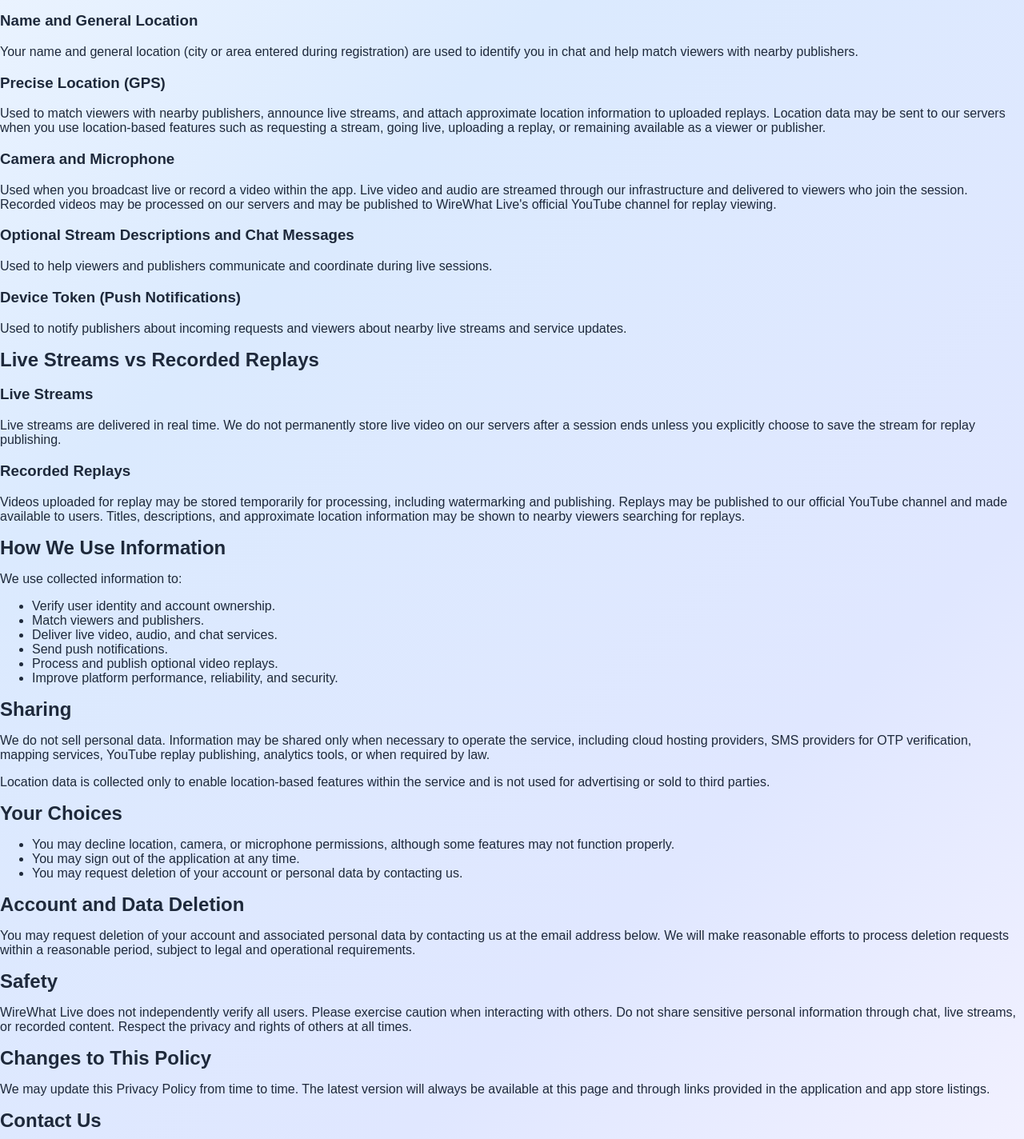
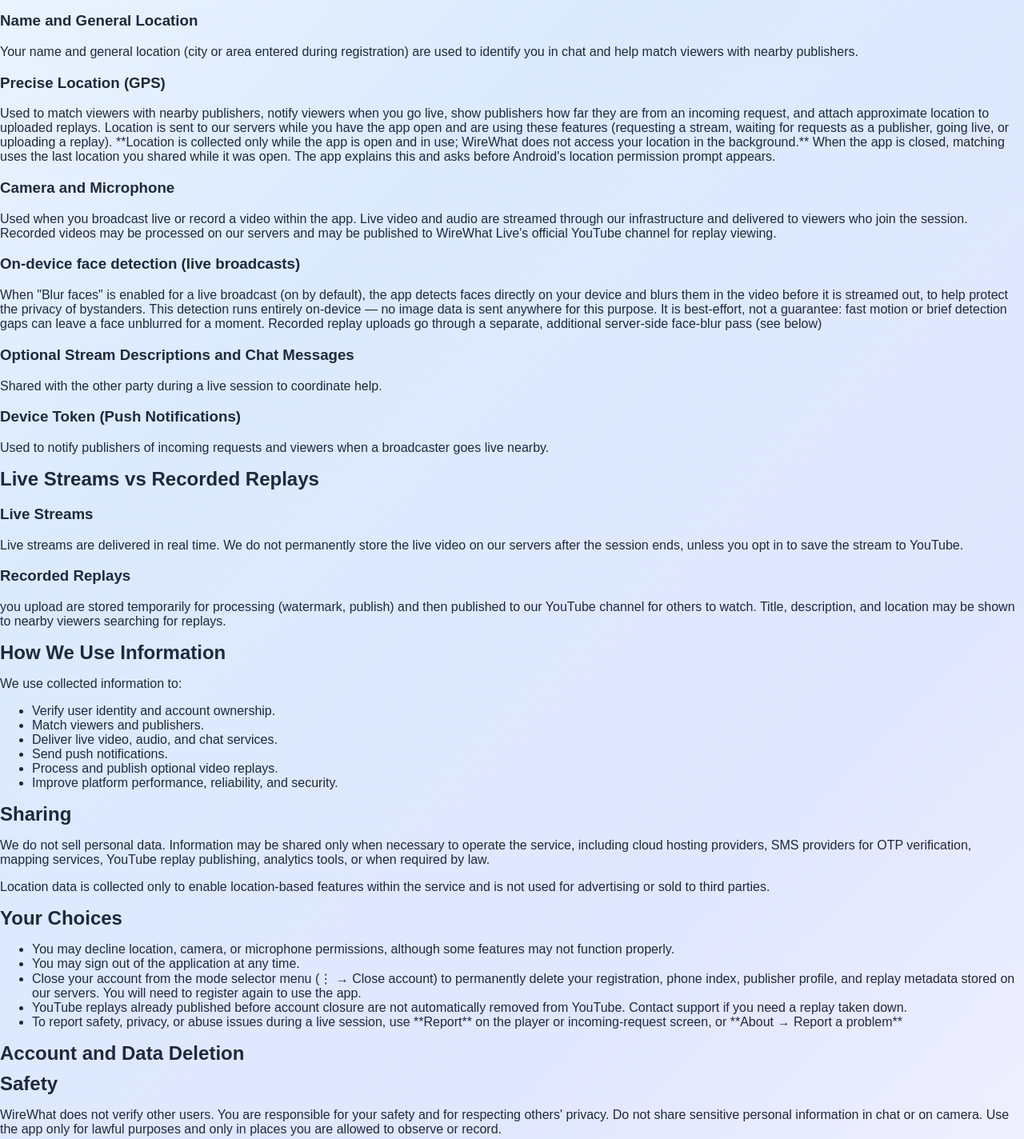
Before and after one commit to wishlandtechnology/wirewhat.live, a plain HTML site: page privacy.html in a window 1280 px wide. Shown: the part 240-1664 px from the top of the page at 80% size. Drawn offline with Linux system fonts and the light colour scheme.

Commit message:
Revise privacy policy for clarity and detail
Updated privacy policy details regarding location data, camera and microphone usage, and account deletion procedures.

```diff
--- a/privacy.html
+++ b/privacy.html
@@ -35,10 +35,14 @@
 
     <h3>Precise Location (GPS)</h3>
     <p>
-        Used to match viewers with nearby publishers, announce live streams, and attach
-        approximate location information to uploaded replays. Location data may be sent
-        to our servers when you use location-based features such as requesting a stream,
-        going live, uploading a replay, or remaining available as a viewer or publisher.
+        Used to match viewers with nearby publishers, notify viewers when you go live,
+        show publishers how far they are from an incoming request, and attach approximate
+        location to uploaded replays. Location is sent to our servers while you have the app open
+        and are using these features (requesting a stream, waiting for requests as a publisher,
+        going live, or uploading a replay). **Location is collected only while the app is open
+        and in use; WireWhat does not access your location in the background.** When the app is closed,
+        matching uses the last location you shared while it was open. The app explains this and asks
+        before Android's location permission prompt appears.
     </p>
 
     <h3>Camera and Microphone</h3>
@@ -48,33 +52,38 @@
         the session. Recorded videos may be processed on our servers and may be published
         to WireWhat Live's official YouTube channel for replay viewing.
     </p>
+    <h3>On-device face detection (live broadcasts)</h3>
+    <p>
+        When "Blur faces" is enabled for a live broadcast (on by default), the app detects faces directly
+        on your device and blurs them in the video before it is streamed out, to help protect the privacy of
+        bystanders. This detection runs entirely on-device — no image data is sent anywhere for this purpose.
+        It is best-effort, not a guarantee: fast motion or brief detection gaps can leave a face unblurred for a moment.
+        Recorded replay uploads go through a separate, additional server-side face-blur pass (see below)
+    </p>
 
     <h3>Optional Stream Descriptions and Chat Messages</h3>
     <p>
-        Used to help viewers and publishers communicate and coordinate during live sessions.
+        Shared with the other party during a live session to coordinate help.
     </p>
 
     <h3>Device Token (Push Notifications)</h3>
     <p>
-        Used to notify publishers about incoming requests and viewers about nearby live
-        streams and service updates.
+        Used to notify publishers of incoming requests and viewers when a broadcaster goes live nearby.
     </p>
 
     <h2>Live Streams vs Recorded Replays</h2>
 
     <h3>Live Streams</h3>
     <p>
-        Live streams are delivered in real time. We do not permanently store live video
-        on our servers after a session ends unless you explicitly choose to save the
-        stream for replay publishing.
+        Live streams are delivered in real time. We do not permanently store the live video on our
+        servers after the session ends, unless you opt in to save the stream to YouTube.
     </p>
 
     <h3>Recorded Replays</h3>
     <p>
-        Videos uploaded for replay may be stored temporarily for processing, including
-        watermarking and publishing. Replays may be published to our official YouTube
-        channel and made available to users. Titles, descriptions, and approximate
-        location information may be shown to nearby viewers searching for replays.
+        you upload are stored temporarily for processing (watermark, publish) and then published
+        to our YouTube channel for others to watch. Title, description, and location may be shown
+        to nearby viewers searching for replays.
     </p>
 
     <h2>How We Use Information</h2>
@@ -109,24 +118,27 @@
     <ul>
         <li>You may decline location, camera, or microphone permissions, although some features may not function properly.</li>
         <li>You may sign out of the application at any time.</li>
-        <li>You may request deletion of your account or personal data by contacting us.</li>
+        <li>Close your account from the mode selector menu (⋮ → Close account) to permanently delete your registration,
+            phone index, publisher profile, and replay metadata stored on our servers. You will need to register again
+            to use the app.
+        </li>
+        <li>YouTube replays already published before account closure are not automatically removed from YouTube.
+            Contact support if you need a replay taken down.
+        </li>
+        <li>
+            To report safety, privacy, or abuse issues during a live session, use **Report** on the player or
+            incoming-request screen, or **About → Report a problem**
+        </li>
     </ul>
 
     <h2>Account and Data Deletion</h2>
 
-    <p>
-        You may request deletion of your account and associated personal data by contacting
-        us at the email address below. We will make reasonable efforts to process deletion
-        requests within a reasonable period, subject to legal and operational requirements.
-    </p>
-
     <h2>Safety</h2>
 
     <p>
-        WireWhat Live does not independently verify all users. Please exercise caution when
-        interacting with others. Do not share sensitive personal information through
-        chat, live streams, or recorded content. Respect the privacy and rights of
-        others at all times.
+        WireWhat does not verify other users. You are responsible for your safety and for respecting others' privacy.
+        Do not share sensitive personal information in chat or on camera. Use the app only for lawful purposes and only
+        in places you are allowed to observe or record.
     </p>
 
     <h2>Changes to This Policy</h2>
```
